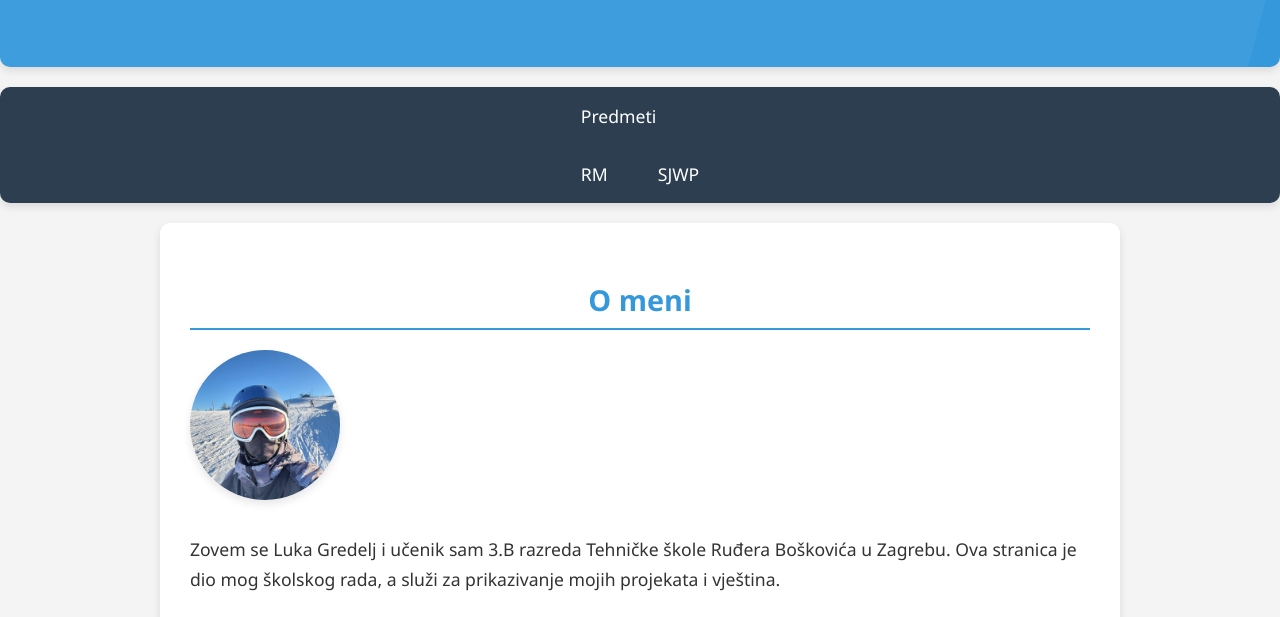
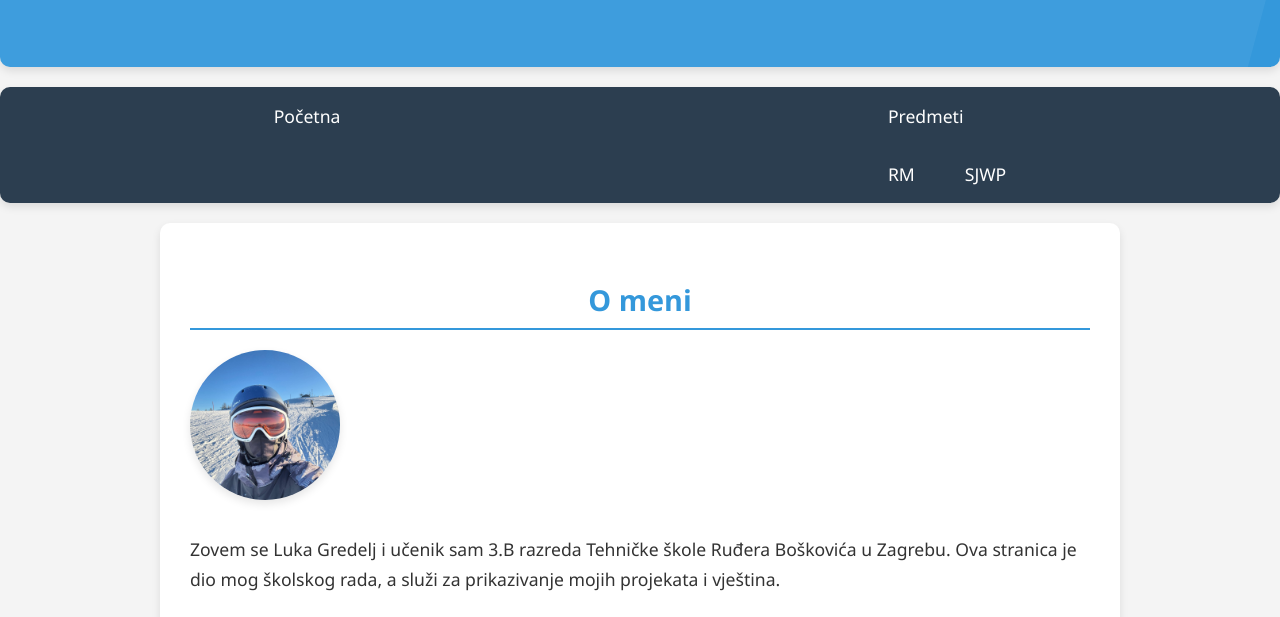
Before and after one commit to lukagredelj/TSRB, a plain HTML site: page indexi.html in a window 1280 px wide. Shown: the part 172-789 px from the top of the page. Drawn offline with Linux system fonts and the light colour scheme.

Commit message:
Update indexi.html

```diff
--- a/indexi.html
+++ b/indexi.html
@@ -15,6 +15,7 @@
 
 <nav>
     <ul>
+        <li><a href="indexi.html">Početna</a></li>
         <li><a href="#">Predmeti</a>
             <ul>
                 <li><a href="RM.html">RM</a></li>
```
